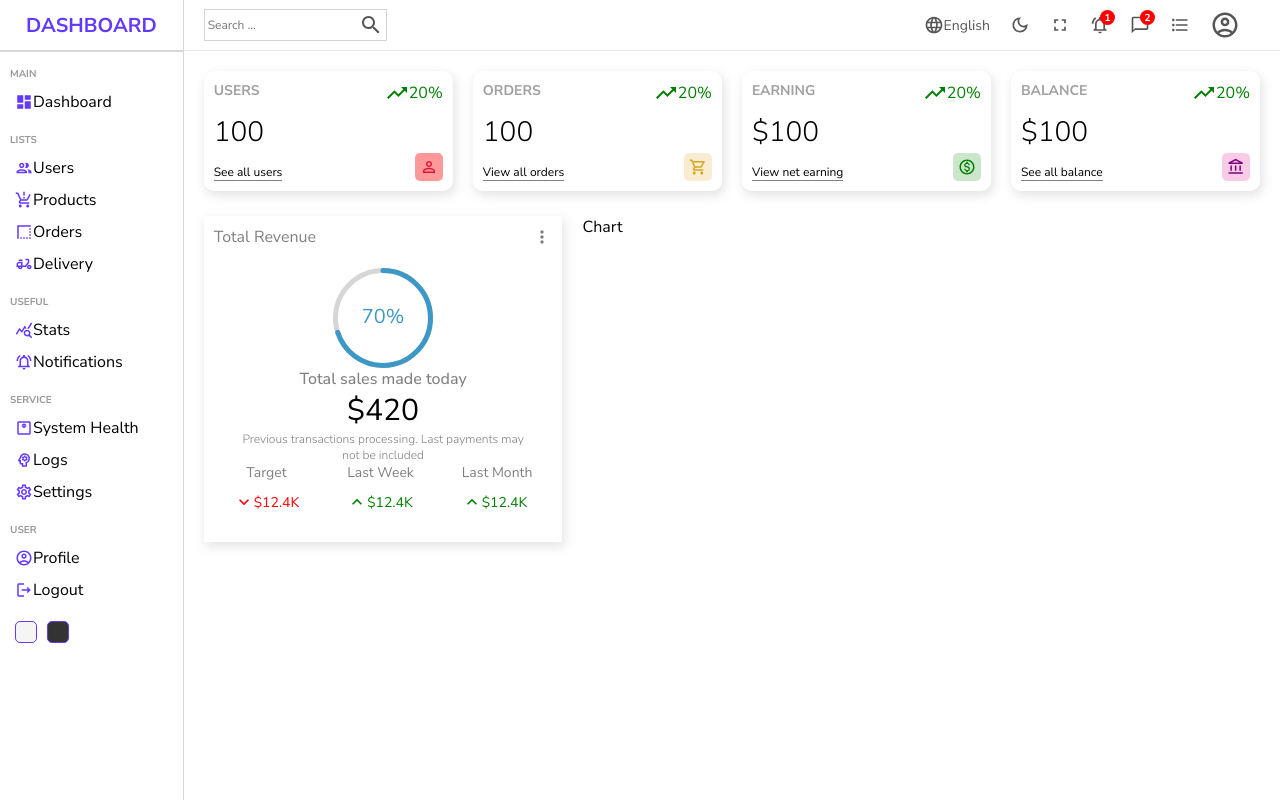
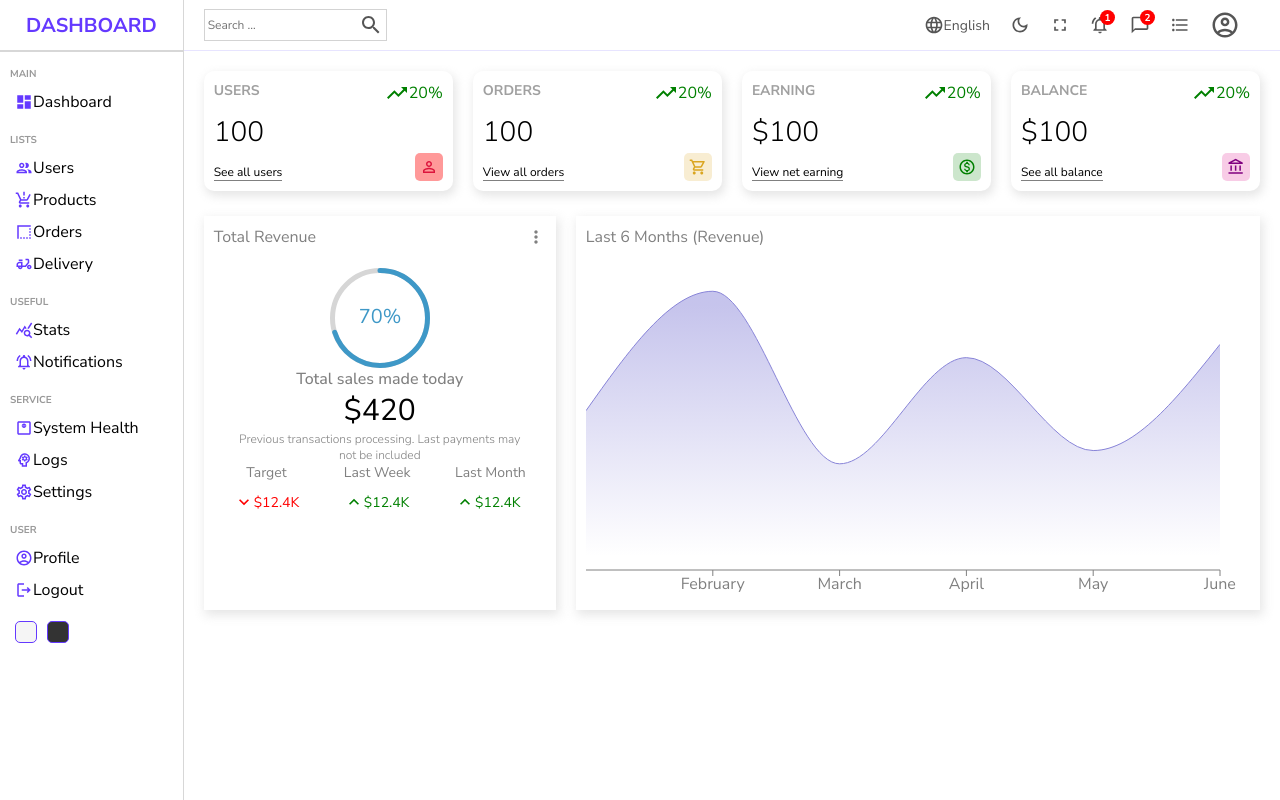
Before and after one commit to hebamesluh1/admin_dashboard, a React (Vite) app: page / in a window 1280 px wide. Built offline with nearby package versions, Linux system fonts and the light colour scheme.

Commit message:
finished chart part

```diff
--- a/package.json
+++ b/package.json
@@ -18,6 +18,7 @@
     "react-circular-progressbar": "^2.1.0",
     "react-dom": "^18.2.0",
     "react-router-dom": "^6.11.2",
+    "recharts": "^2.6.2",
     "sass": "^1.62.1"
   },
   "devDependencies": {
--- a/src/components/Chart/index.jsx
+++ b/src/components/Chart/index.jsx
@@ -1,7 +1,47 @@
 import './style.scss'
+//charts
+import { AreaChart, Area, XAxis, YAxis, CartesianGrid, Tooltip, ResponsiveContainer } from 'recharts';
+
+
+const data = [
+  {name:"January",Total:1200},
+  {name:"February",Total:2100},
+  {name:"March",Total:800},
+  {name:"April",Total:1600},
+  {name:"May",Total:900},
+  {name:"June",Total:1700},
+];
+
+
 const Chart = () => {
   return (
-    <div className='chart'>Chart</div>
+    <div className='chart'>
+      <div className="title">Last 6 Months (Revenue)</div>
+       <ResponsiveContainer width="100%" aspect={2/1}>
+        <AreaChart
+          width={500}
+          height={400}
+          data={data}
+          margin={{
+            top: 10,
+            right: 30,
+            left: 0,
+            bottom: 0,
+          }}
+        >
+          <CartesianGrid strokeDasharray="3 3" className='chartGrid'/>
+          <defs>
+            <linearGradient id="total" x1="0" y1="0" x2="0" y2="1">
+              <stop offset="5%" stopColor="#8884d8" stopOpacity={0.8} />
+              <stop offset="95%" stopColor="#8884d8" stopOpacity={0} />
+              </linearGradient>
+          </defs>
+          <XAxis dataKey="name" stroke='gray' />
+          <Tooltip />
+          <Area type="monotone" dataKey="Total" stackId="1" stroke="#8884d8" fill="url(#total)" />
+        </AreaChart>
+      </ResponsiveContainer>
+    </div>
   )
 }
 
--- a/src/components/Chart/style.scss
+++ b/src/components/Chart/style.scss
@@ -1,4 +1,13 @@
 .chart{
     flex: 4;
-
+    -webkit-box-shadow: 2px 4px 10px 1px rgba(0, 0, 0, 0.47);
+    box-shadow: 2px 4px 10px 1px rgba(201, 201, 201, 0.47);
+    padding: 10px;
+    color:gray;
+    .title{
+        margin-bottom: 20px;
+    }
+    .chartGrid{
+        stroke: rgb(255, 255, 255);
+    }
 }
```
Also changed, not shown: 1 other file (tests, documents, lock files or other folders).
